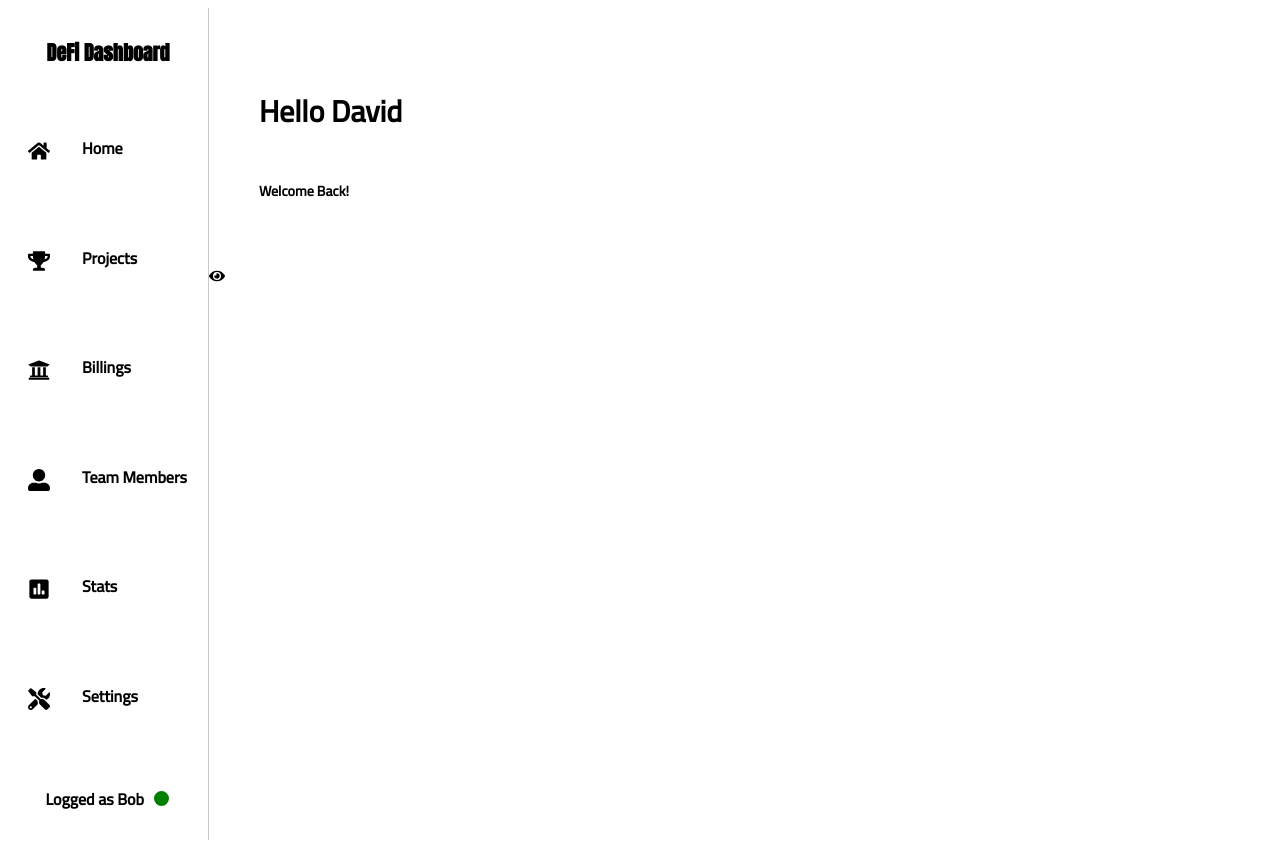
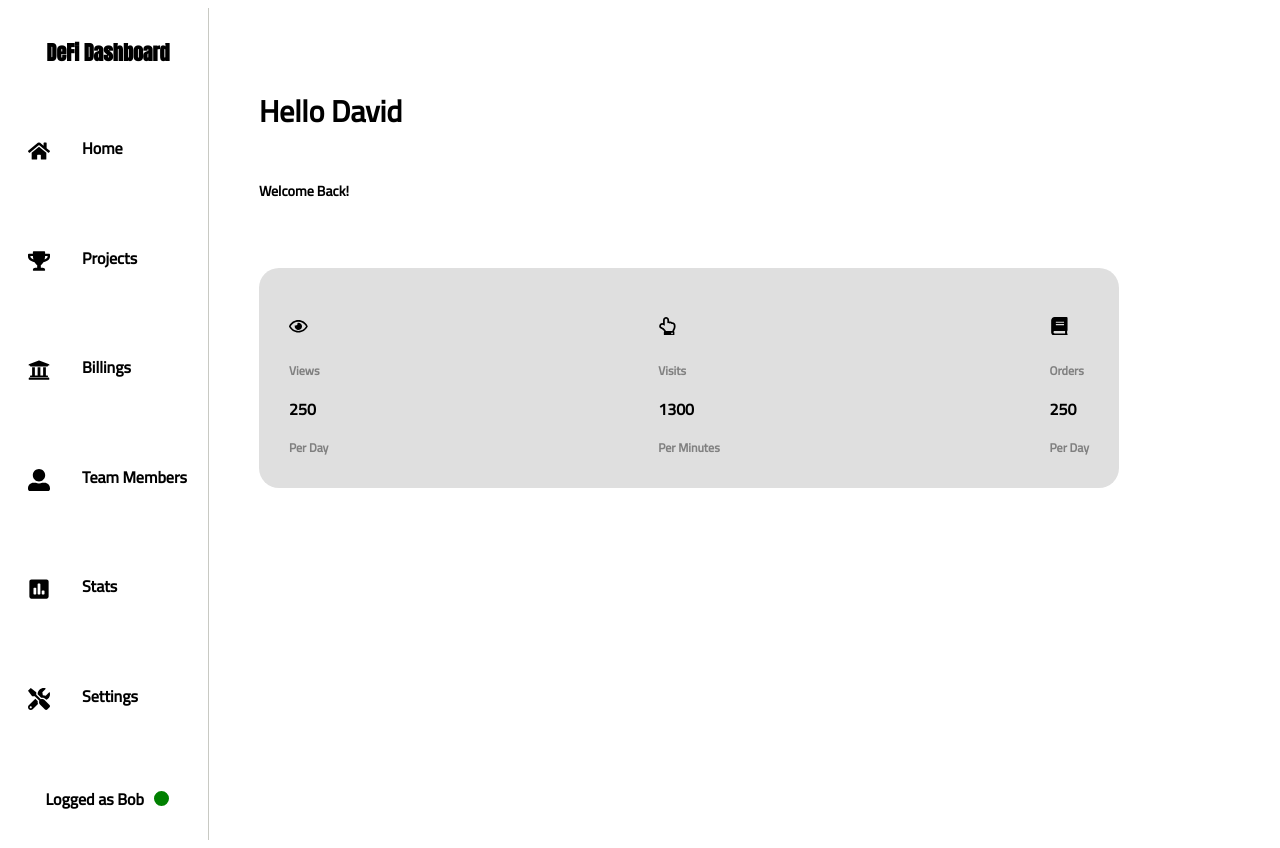
Before and after one commit to lusteroak/simple-finance-dashboard, a React (Create React App) app: page / in a window 1280 px wide. Built offline with nearby package versions, Linux system fonts and the light colour scheme.

Commit message:
Dashboard resume added

```diff
--- a/src/Components/Dashboard/DashboardResume.jsx
+++ b/src/Components/Dashboard/DashboardResume.jsx
@@ -1,18 +1,61 @@
 import React from 'react';
-import { FaEye } from 'react-icons/fa';
 import styled from 'styled-components';
+import { DashboardResumeData } from './DashboardResumeData';
 
-const MainCardLayout = styled.div``;
+const MainCardLayout = styled.div`
+  display: flex;
+  justify-content: center;
+`;
 
 const MainCardinternalLayout = styled.div`
   display: flex;
+  width: 50rem;
+  height: 10rem;
+  justify-content: space-between;
+  padding: 30px;
+  gap: 50px;
+  padding: 30px;
+  background-color: #dfdfdf;
+  border-radius: 20px;
 `;
+
+const DivHelper = styled.div`
+  width: 50px;
+`;
+
+const Icon = styled.h3``;
+
+const Text = styled.h3`
+  font-size: 12px;
+  color: gray;
+  font-family: 'Cairo', sans-serif;
+  font-weight: 600;
+`;
+
+const Number = styled.h1`
+  font-size: 16px;
+  color: #000000;
+  font-family: 'Cairo', sans-serif;
+  font-weight: 700;
+`;
+
+const CardInternal = styled.div``;
 
 function DashboardResume() {
   return (
     <MainCardLayout>
+      <DivHelper></DivHelper>
       <MainCardinternalLayout>
-        <FaEye></FaEye>
+        {DashboardResumeData.map(
+          ({ icon, text_detail, number, text_frequency }) => (
+            <CardInternal>
+              <Icon>{icon}</Icon>
+              <Text>{text_detail}</Text>
+              <Number>{number}</Number>
+              <Text>{text_frequency}</Text>
+            </CardInternal>
+          )
+        )}
       </MainCardinternalLayout>
     </MainCardLayout>
   );
--- a/src/Components/Dashboard/DashboardResumeData.jsx
+++ b/src/Components/Dashboard/DashboardResumeData.jsx
@@ -1,23 +1,25 @@
+import { FaRegEye, FaRegHandPointUp, FaBook } from 'react-icons/fa';
+
 export const DashboardResumeData = [
   {
     id: 1,
-    icon: <FaHome />,
+    icon: <FaRegEye />,
     text_detail: 'Views',
     number: 250,
-    text_frequency: 'Per Day',
+    text_frequency: '\nPer Day',
   },
   {
     id: 2,
-    icon: <FaHome />,
+    icon: <FaRegHandPointUp />,
     text_detail: 'Visits',
     number: 1300,
-    text_frequency: 'Per Minutes',
+    text_frequency: '\nPer Minutes',
   },
   {
     id: 3,
-    icon: <FaHome />,
+    icon: <FaBook />,
     text_detail: 'Orders',
     number: 250,
-    text_frequency: 'Per Day',
+    text_frequency: '\nPer Day',
   },
 ];
```
